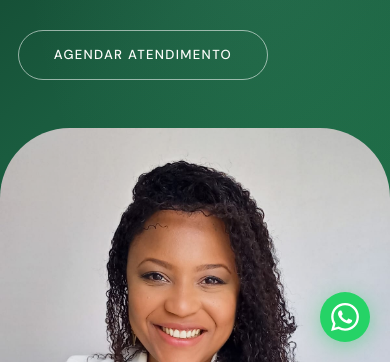
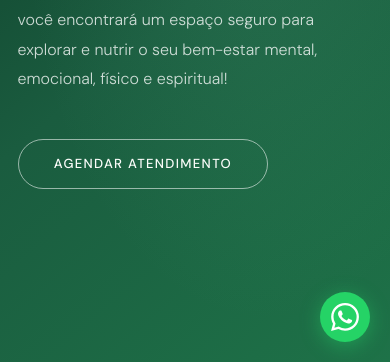
Before and after one commit to WagSnt/terapeuta_vanessa, a plain HTML site: page index.html in a window 390 px wide. Shown: the part 482-844 px from the top of the page. Drawn offline with nearby package versions, Linux system fonts and the light colour scheme.

Commit message:
Atualização no footer

```diff
--- a/css/style.css
+++ b/css/style.css
@@ -797,27 +797,20 @@
 
   /* Hero */
   .hero {
-    flex-direction: column;
-    height: auto;
+    height: 100svh;
     max-height: none;
-    min-height: 100svh;
+    min-height: 560px;
   }
   .hero-content {
     width: 100%;
-    padding: 7.5rem 1.5rem 2rem;
+    padding: 7.5rem 1.5rem 3rem;
+    align-items: flex-start;
   }
   .hero-text {
     max-width: 100%;
   }
   .hero-image {
-    width: 100%;
-    height: 52vw;
-    min-height: 220px;
-    max-height: 380px;
-  }
-  .hero-image img {
-    border-radius: 70px 70px 0 0;
-    object-position: top;
+    display: none;
   }
 
   /* Sobre */
@@ -877,12 +870,7 @@
   }
 
   .hero-content {
-    padding: 7rem 1.1rem 2rem;
-  }
-
-  .hero-image {
-    height: 60vw;
-    max-height: 300px;
+    padding: 6.5rem 1.1rem 2.5rem;
   }
 
   .service-body {
--- a/index.html
+++ b/index.html
@@ -323,7 +323,7 @@
        RODAPÉ
   ===================== -->
   <footer class="footer">
-    <p>© 2024 · Desenvolvido por <a href="https://wa.me/5551995583905" target="_blank" rel="noopener noreferrer">Wagner Alexandre dos Santos</a></p>
+    <p>© 2026 · Desenvolvido por <a href="https://wa.me/5551995583905" target="_blank" rel="noopener noreferrer">Wagner Alexandre dos Santos</a></p>
   </footer>
 
   <!-- =====================
```
